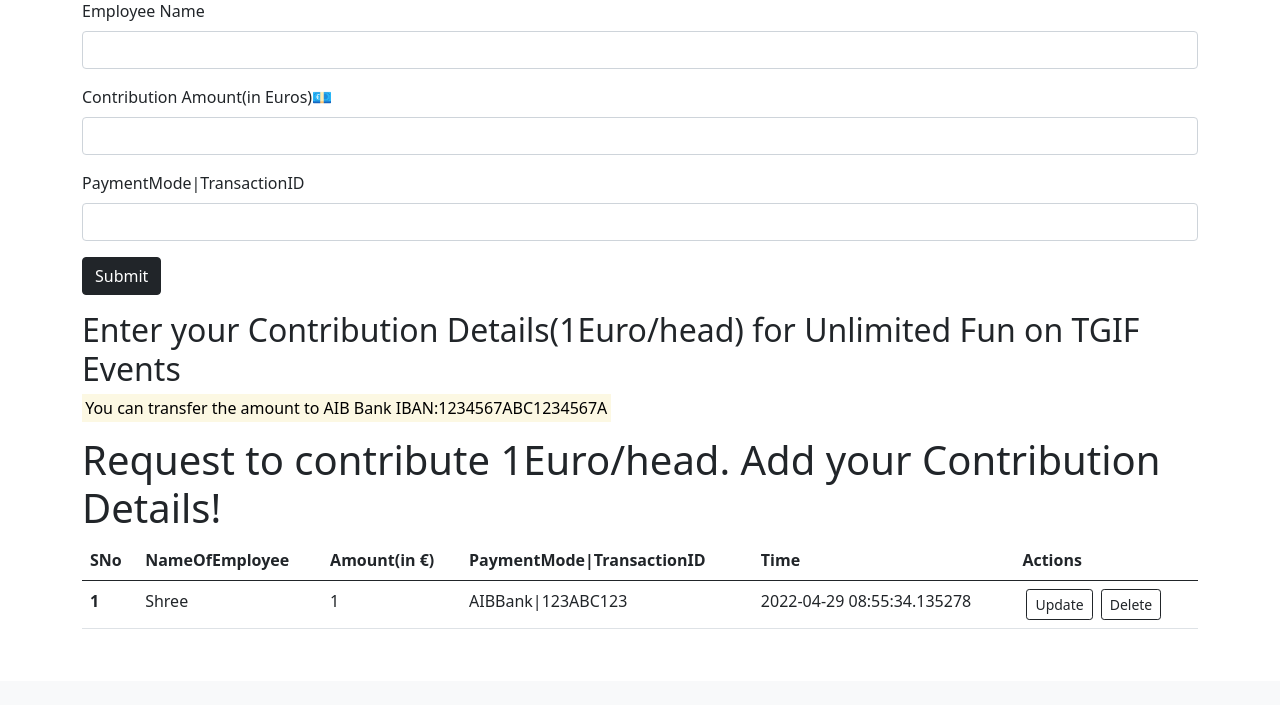
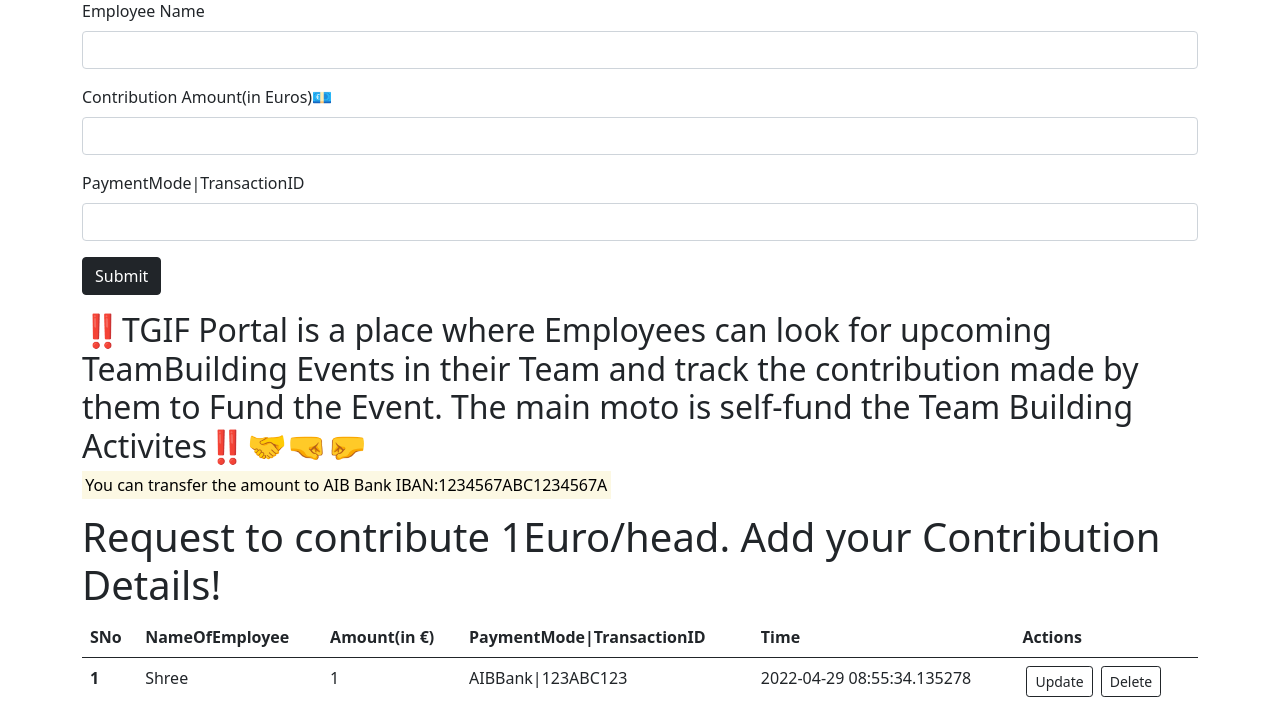
Before and after one commit to MachDn/DrawingGPT, a Flask app: page / in a window 1280 px wide. Shown: the part 119-824 px from the top of the page. Before the commit the page ends 748 px from the top, so only its background shows below. Run offline with Flask 2, Linux system fonts and the light colour scheme; data comes from the database, SQL or seed files in the repository.

Commit message:
changes in UI

```diff
--- a/templates/index.html
+++ b/templates/index.html
@@ -23,7 +23,8 @@
           </form>
     </div>
     <div class="container my-3">
-        <h2>Enter your Contribution Details(1Euro/head) for Unlimited Fun on TGIF Events</h2>
+        <h2>‼️TGIF Portal is a place where Employees can look for upcoming TeamBuilding Events in their Team and track the contribution made by them to Fund the Event.
+          The main moto is self-fund the Team Building Activites‼️🤝🤜🤛</h2>
         <p>
           <mark>You can transfer the amount to AIB Bank IBAN:1234567ABC1234567A</mark>
          <h3> </h3>
```
